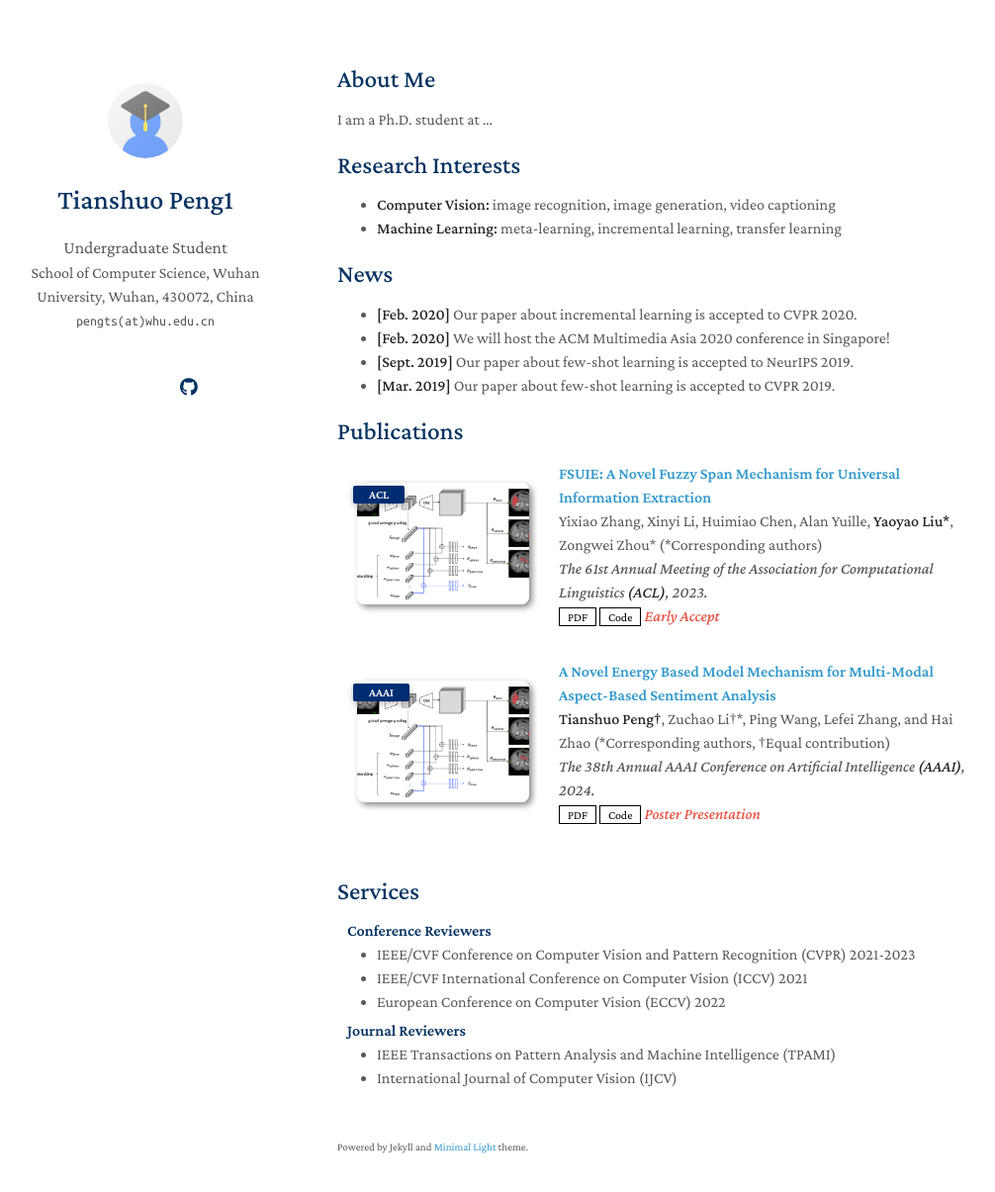
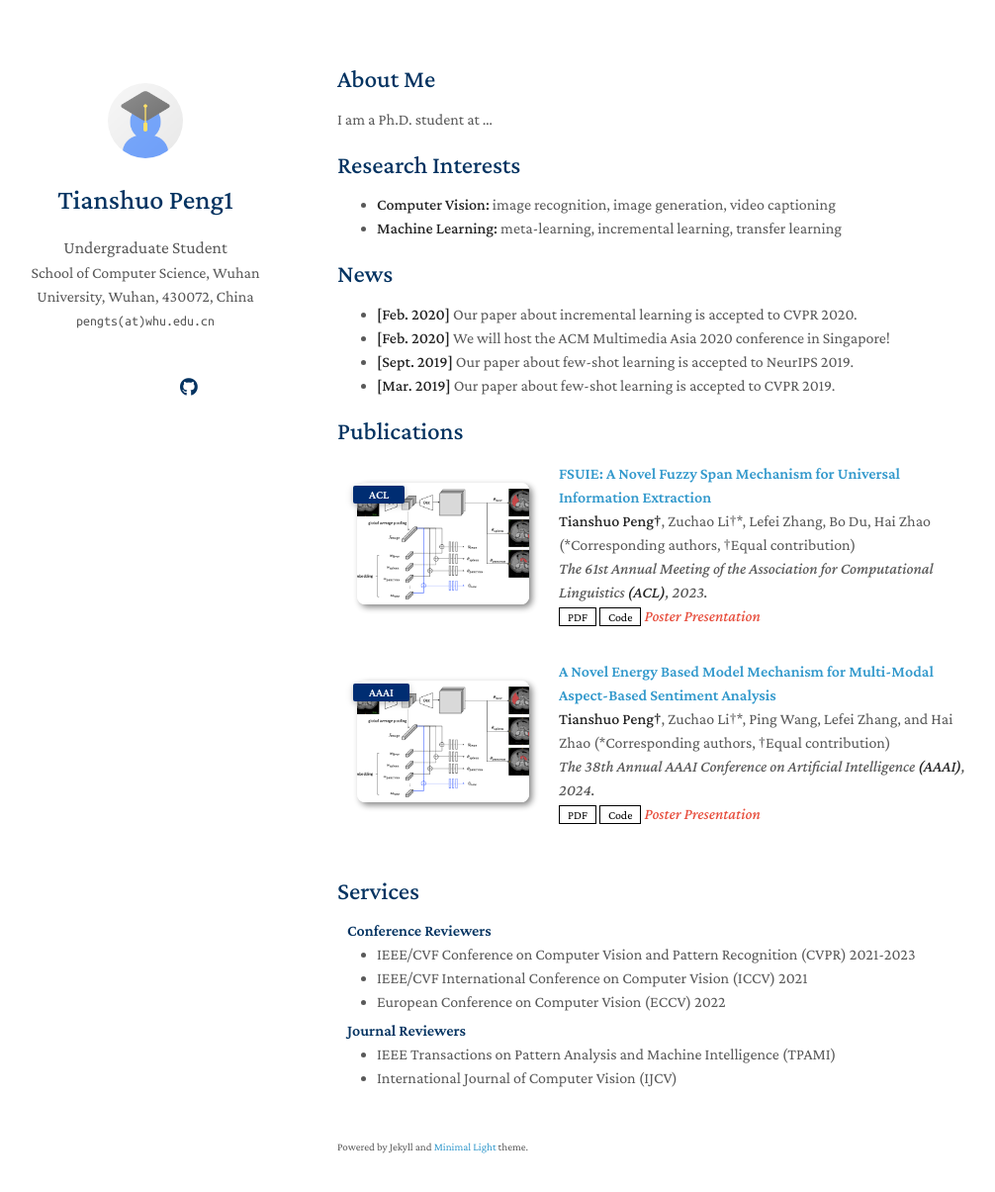
Before and after one commit to pengts/pengts.github.io, a Jekyll site: the page built from index.md, in a window 1280 px wide and 1240 px high. Shown: the top 1205 px of the window at 99% size, without its empty margins (129-1135 px from the left). Built offline with Jekyll 4.4.1, drawn with Linux system fonts in a browser that asks for light colours; nearby versions of some CDN libraries; a style sheet for code colours, icons or effects is not loaded; our own code applies the rules of GitHub Pages for plain Markdown files.

Commit message:
Update publications.yml

```diff
--- a/_data/publications.yml
+++ b/_data/publications.yml
@@ -1,14 +1,14 @@
 main:
 
   - title: "FSUIE: A Novel Fuzzy Span Mechanism for Universal Information Extraction"
-    authors: Yixiao Zhang, Xinyi Li, Huimiao Chen, Alan Yuille, <strong>Yaoyao Liu*</strong>, Zongwei Zhou* (*Corresponding authors)
+    authors: <strong>Tianshuo Peng†</strong>, Zuchao Li†*, Lefei Zhang, Bo Du, Hai Zhao (*Corresponding authors, †Equal contribution)
     conference_short: ACL
     conference: The 61st Annual Meeting of the Association for Computational Linguistics <strong>(ACL)</strong>, 2023.
-    pdf: https://arxiv.org/pdf/2306.14913.pdf
+    pdf: https://aclanthology.org/2023.acl-long.902.pdf
     code: https://github.com/pengts/FSUIE
     # bibtex: https://bib.yliu.me/MICCAI23.txt
     image: ./assets/img/teaser_example_2.png
-    notes: Early Accept
+    notes: Poster Presentation
 
   # - title: "Mnemonics Training: Multi-Class Incremental Learning without Forgetting"
   #   authors: <strong>Yaoyao Liu</strong>, Yuting Su, An-An Liu, Bernt Schiele, Qianru Sun
```
